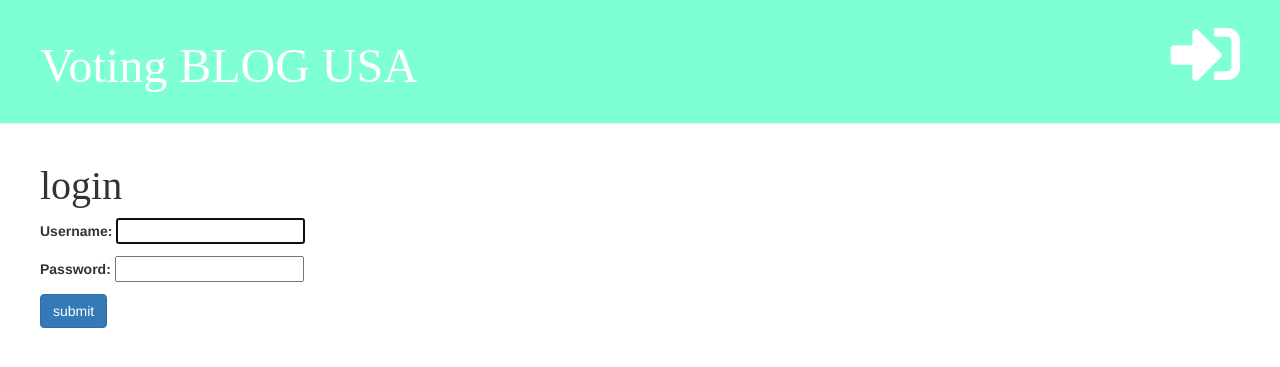
After one commit to raiden2001/my_django_website, a Django app: page /accounts/login/ in a window 1280 px wide. The commit adds this page. Shown: the top 367 px of the page. Run offline with Django 3.2, Linux system fonts and the light colour scheme; some libraries are stand-ins or nearby versions.

Commit message:
Add login functionality.

```diff
--- a/blog/templates/blog/Base.html
+++ b/blog/templates/blog/Base.html
@@ -13,7 +13,7 @@
 </head>
 <body>
 
-<title>My blog</title>
+<title>{% block title %}{% endblock %}</title>
 
   <link href="//fonts.googleapis.com/css?Tangerine:bold,bolditalic|Inconsolata:italic|Droid+Sans" rel="stylesheet" type="text/css">
 
@@ -29,10 +29,14 @@
 
     <!-----creates a link to new post-{%url post_new}or edit}----------------->
     <!----- mapping --should take us into drafts from urls respond to -- --->
+    <!--------if user logins -show draft and new blog post icon--------------->
     {% if user.is_authenticated %}
         <a href="{%url 'post_draft_list' %}" class="top-menu"><i class="fab fa-firstdraft" aria-hidden="true"></i></a>
         <a href="{%url 'post_new' %}" class="top-menu"> <i class="fa fa-user-plus fa-2x"  aria-hidden="true" ></i></a>
+    {% else %}
+        <a href="{%url 'login' %}" class="top-menu"> <i class="fa fa-sign-in-alt fa-2x"></i></a>
     {% endif %}
+
     <h1><a href="{% url 'post_list' %}">Voting BLOG USA </a></h1>
 </div>
 
--- a/blog/templates/blog/post_detail.html
+++ b/blog/templates/blog/post_detail.html
@@ -1,7 +1,8 @@
 
 {% extends 'blog/Base.html' %} <!----heritaning from base.html --->
  <!----the fontfrom base.html will be shown here---------->
-    {% block content %}
+{% block title %}{{ post.title }}{% endblock %}
+{% block content %}
     <!---if this published date exisits --->
         <div class="post">
         <!------if publish date exist show publish date------------------------->
--- a/blog/templates/blog/post_draft_list.html
+++ b/blog/templates/blog/post_draft_list.html
@@ -1,4 +1,5 @@
 {% extends 'blog/Base.html' %}
+{% block title %}My drafts {% endblock %}
 
 {% block content %}
 
--- a/blog/templates/blog/post_edit.html
+++ b/blog/templates/blog/post_edit.html
@@ -1,4 +1,5 @@
-{% extends 'blog/base.html' %}
+{% extends 'blog/Base.html' %}
+{% block title %}{{ post.title }} {% endblock %}
 
 {% block content %}
 
--- a/blog/templates/blog/post_list.html
+++ b/blog/templates/blog/post_list.html
@@ -1,5 +1,5 @@
  {% extends 'blog/Base.html'%}
-
+ {% block title%} My American President Vote pages Blog {% endblock %}
  {% block content%}
         {% for post in posts %}
              <div class="post">
--- /dev/null
+++ b/blog/templates/registration/login.html
@@ -0,0 +1,10 @@
+{% extends 'blog/Base.html'%}
+{% block title %}Login{% endblock %}
+{%block content %}
+    <h2>login</h2>
+    <form method="post">
+        {% csrf_token %}  <!-------allows the  users interface here---->
+        {{form.as_p}}
+        <button type="submit" class="btn btn-primary">submit</button>
+    </form>
+{% endblock%}
--- a/blog/urls.py
+++ b/blog/urls.py
@@ -1,5 +1,6 @@
 from django.urls import path
 from . import views
+from django.contrib.auth.views import LoginView
 
 urlpatterns = [
     # 127.0.0.1:8000 --> local
@@ -28,8 +29,12 @@ urlpatterns = [
 
     # 127.0.0.1:8000/post/2/publish ----> local
     # mydangosite.com/post/2/publish --> online pk=2
-    path('post/<int:pk>/publish', views.post_publish, name='post_publish')
+    path('post/<int:pk>/publish', views.post_publish, name='post_publish'),
 
+    # 127.0.0.1:8000/accounts/login ----> local
+    # mydangosite.com/accounts/login --> online
+
+    path('accounts/login/', LoginView.as_view(), name='login'),
 
 
 ]
--- a/mysite/settings.py
+++ b/mysite/settings.py
@@ -27,7 +27,8 @@ DEBUG = True
 
 ALLOWED_HOSTS = []
 
-
+LOGIN_REDIRECT_URL = 'post_list'
+# take us to the main page
 # Application definition
 
 INSTALLED_APPS = [
```
Also changed, not shown: blog/views.py (+9 -4 lines), db.sqlite3.
